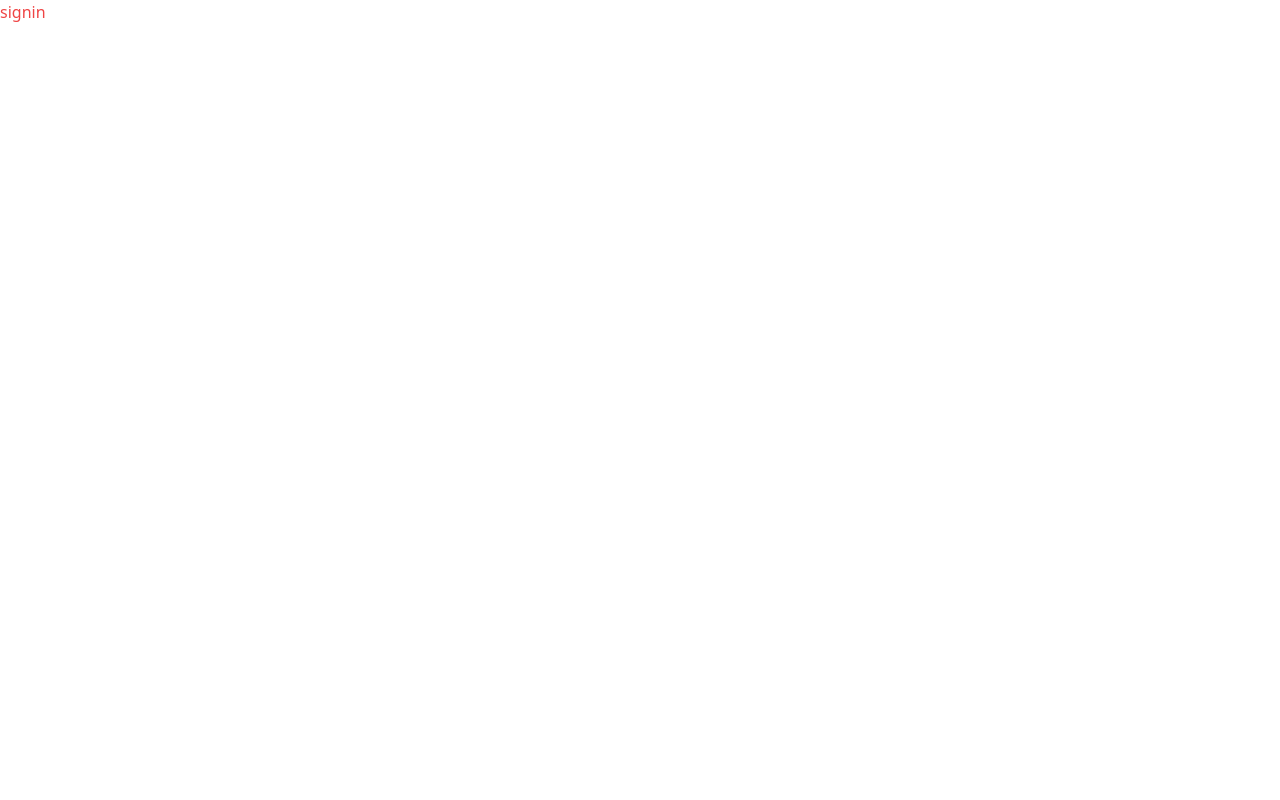
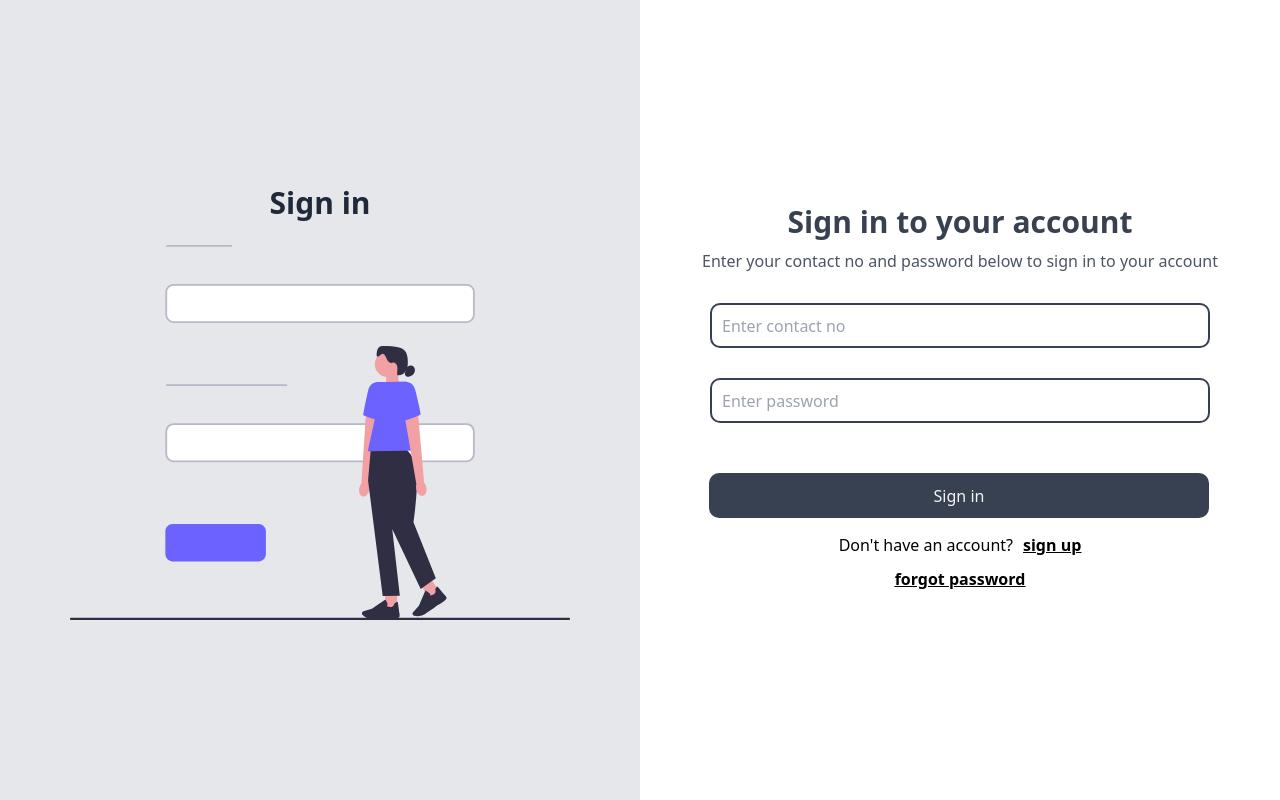
Before and after one commit to MethuParoi/nixzo-e-commerce-web, a Next.js app: page /signin in a window 1280 px wide. Built offline with nearby package versions, Linux system fonts and the light colour scheme.

Commit message:
sign in and signup page done

```diff
--- a/src/app/(authentication)/signin/page.tsx
+++ b/src/app/(authentication)/signin/page.tsx
@@ -1,7 +1,56 @@
+import Image from "next/image";
 import React from "react";
+import signupImage from "../../../../public/signup.svg";
+import Button from "@/components/navbar/Button";
+import Link from "next/link";
 
 function SignIn() {
-  return <div className="text-red-500">signin</div>;
+  return (
+    <div className="grid grid-cols-2 h-[100dvh]">
+      <div className="grid-cols-1 bg-gray-200">
+        <div className="flex flex-col items-center justify-center h-[100dvh]">
+          <h1 className="text-secondary-dark text-[3rem] font-semibold mb-[2rem]">
+            Sign in
+          </h1>
+          <Image className="w-[50rem] " src={signupImage} alt="" />
+        </div>
+      </div>
+      <div className="grid-cols-1">
+        <div className="flex flex-col items-center justify-center h-[100dvh]">
+          <h1 className="text-secondary text-[3rem] font-semibold mb-[.5rem]">
+            Sign in to your account
+          </h1>
+          <p className="text-gray-600 text-[1.6rem]">
+            Enter your contact no and password below to sign in to your account
+          </p>
+          <input
+            className="lg:w-[50rem] h-[4.5rem] rounded-[1rem] border-2 border-secondary px-[1rem] mt-[3rem]"
+            type="text"
+            placeholder="Enter contact no"
+          />
+          <input
+            className="lg:w-[50rem] h-[4.5rem] rounded-[1rem] border-2 border-secondary px-[1rem] mt-[3rem] mb-[5rem]"
+            type="text"
+            placeholder="Enter password"
+          />
+          <Button
+            onClick={console.log("btn clicked")}
+            label={"Sign in"}
+            type="auth"
+          />
+          <p className="mt-[1.5rem] text[1.2rem]">
+            Don't have an account?
+            <span className="font-semibold underline ml-[1rem]">
+              <Link href="/signup">sign up</Link>
+            </span>
+          </p>
+          <p className="font-semibold underline my-[1rem]">
+            <Link href="/signin">forgot password</Link>
+          </p>
+        </div>
+      </div>
+    </div>
+  );
 }
 
 export default SignIn;
--- a/src/app/(authentication)/signup/page.tsx
+++ b/src/app/(authentication)/signup/page.tsx
@@ -0,0 +1,48 @@
+import Image from "next/image";
+import React from "react";
+import signupImage from "../../../../public/signup.svg";
+import Button from "@/components/navbar/Button";
+import Link from "next/link";
+
+function SignUp() {
+  return (
+    <div className="grid grid-cols-2 h-[100dvh]">
+      <div className="grid-cols-1 bg-gray-200">
+        <div className="flex flex-col items-center justify-center h-[100dvh]">
+          <h1 className="text-secondary-dark text-[3rem] font-semibold mb-[2rem]">
+            Sign Up
+          </h1>
+          <Image className="w-[50rem] " src={signupImage} alt="" />
+        </div>
+      </div>
+      <div className="grid-cols-1">
+        <div className="flex flex-col items-center justify-center h-[100dvh]">
+          <h1 className="text-secondary text-[3rem] font-semibold mb-[.5rem]">
+            Create an account
+          </h1>
+          <p className="text-gray-600 text-[1.6rem]">
+            Enter your contact no below to create your account
+          </p>
+          <input
+            className="lg:w-[50rem] h-[4.5rem] rounded-[1rem] border-2 border-secondary px-[1rem] my-[3rem]"
+            type="text"
+            placeholder="Enter contact no"
+          />
+          <Button
+            onClick={console.log("btn clicked")}
+            label={"Sign up with contact no."}
+            type="auth"
+          />
+          <p className="mt-[1.5rem] text[1.2rem]">
+            Already have an account?{" "}
+            <span className="font-semibold underline  ml-[1rem]">
+              <Link href="/signin">sign in</Link>
+            </span>
+          </p>
+        </div>
+      </div>
+    </div>
+  );
+}
+
+export default SignUp;
--- /dev/null
+++ b/src/components/navbar/Button.tsx
@@ -0,0 +1,24 @@
+import React from "react";
+
+interface ButtonProps {
+  onClick: () => void;
+  type?: "auth" | "submit" | "reset";
+  label: string;
+}
+
+const Button: React.FC<ButtonProps> = ({ onClick, type, label }) => {
+  if (type === "auth") {
+    return (
+      <div>
+        <button
+          onClick={onClick}
+          className="lg:w-[50rem] h-[4.5rem] rounded-[1rem] ml-[-2px] bg-secondary hover:bg-secondary-dark hover:text-primary-dark text-primary text-md rounded-r-[1rem]"
+        >
+          {label}
+        </button>
+      </div>
+    );
+  }
+};
+
+export default Button;
```
Also changed, not shown: public/signup.svg (added).
